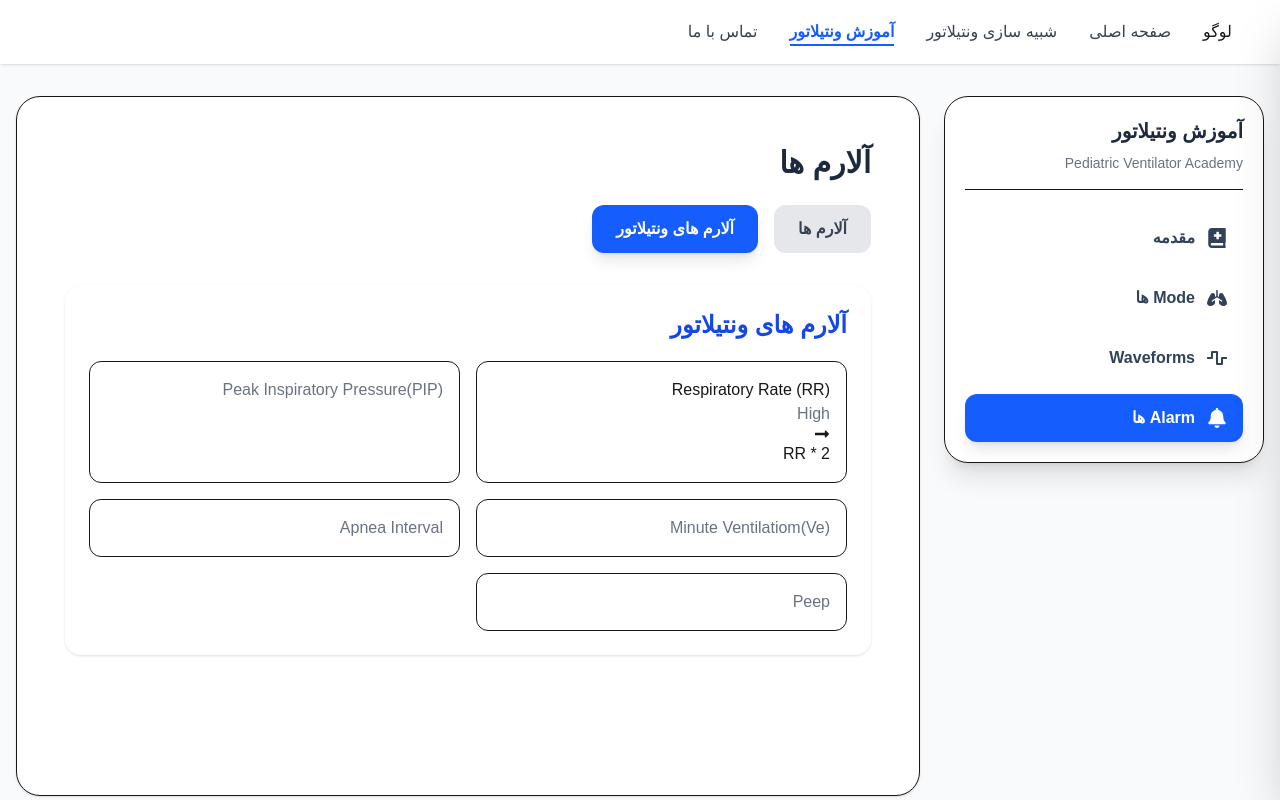
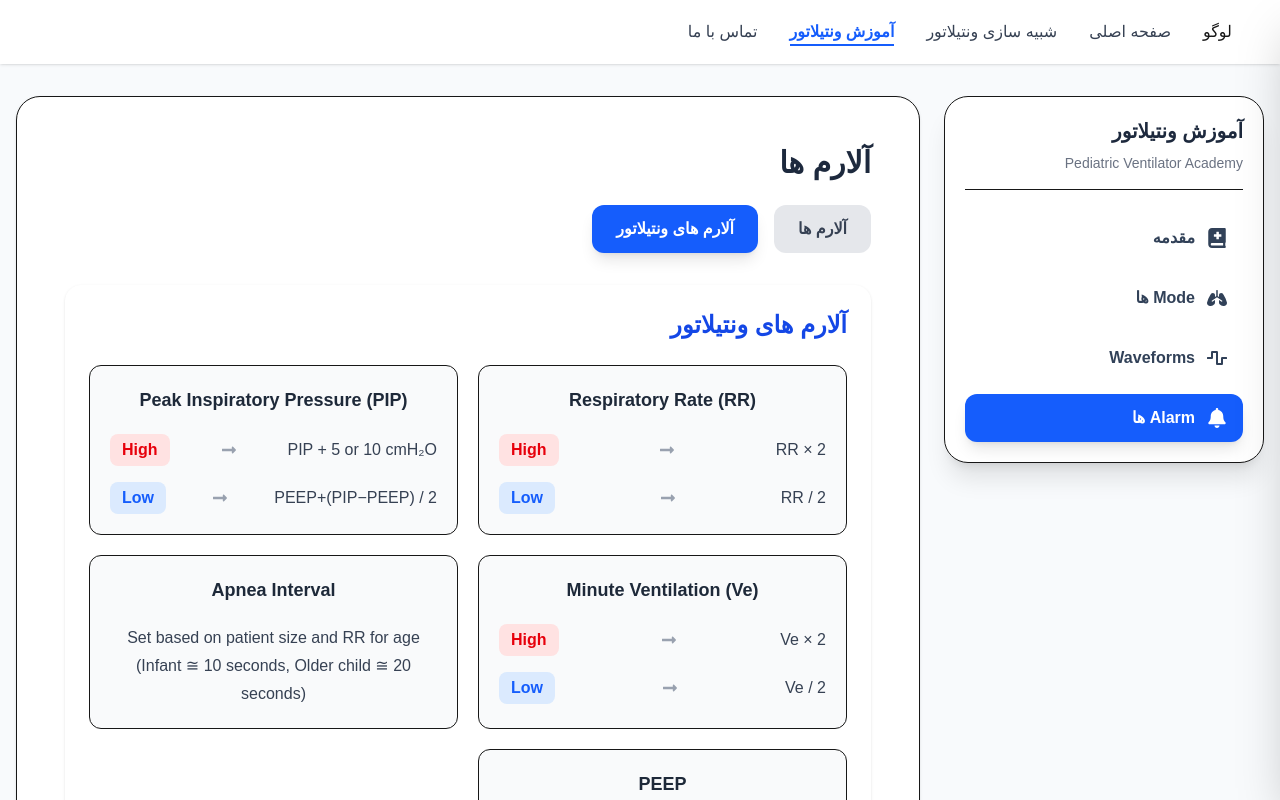
Before and after one commit to mohsenjamalpoor/ventilator-main, a Next.js app: page /ventilatortraining/alarm in a window 1280 px wide. Both pictures are taken after a click on the button "آلارم های ونتیلاتور". Shown: the top 800 px of the page. Built offline with nearby package versions, Linux system fonts and the light colour scheme.

Commit message:
edit alarm profile

```diff
--- a/src/app/ventilatortraining/alarm/page.js
+++ b/src/app/ventilatortraining/alarm/page.js
@@ -2,7 +2,8 @@
 
 import { useState } from "react";
 import Link from "next/link";
-import { FaLongArrowAltRight } from "react-icons/fa";
+
+import ProfileAlarm from "@/components/template/profileventilator/ProfileAlarm";
 
 const alarms = [
   {
@@ -20,6 +21,7 @@ const alarms = [
     slug: "apnea",
     description: "قطع تنفس بیمار",
   },
+
   {
     title: "Low Tidal Volume",
     slug: "low-volume",
@@ -31,43 +33,6 @@ const alarms = [
     description: "افزایش تعداد تنفس",
   },
 ];
-
-function ProfileContent() {
-  return (
-    <div className="bg-white rounded-2xl shadow p-6">
-      <h2 className="text-2xl font-bold text-blue-700">آلارم های ونتیلاتور</h2>
-
-      <div className="grid md:grid-cols-2 gap-4 mt-5">
-        <div className="border rounded-xl p-4">
-          <h1>Respiratory Rate (RR)</h1>
-          <span className="text-gray-500">High</span>
-          <FaLongArrowAltRight />
-          <span>RR * 2</span>
-          <p className="font-bold"></p>
-        </div>
-
-        <div className="border rounded-xl p-4">
-          <p className="text-gray-500">Peak Inspiratory Pressure(PIP)</p>
-          <p className="font-bold"> </p>
-        </div>
-
-        <div className="border rounded-xl p-4">
-          <p className="text-gray-500">Minute Ventilatiom(Ve)</p>
-          <p className="font-bold"></p>
-        </div>
-
-        <div className="border rounded-xl p-4">
-          <p className="text-gray-500"> Apnea Interval </p>
-          <p className="font-bold"></p>
-        </div>
-        <div className="border rounded-xl p-4">
-          <p className="text-gray-500"> Peep </p>
-          <p className="font-bold"></p>
-        </div>
-      </div>
-    </div>
-  );
-}
 
 export default function AlarmPage() {
   const [activeTab, setActiveTab] = useState("alarm");
@@ -146,7 +111,7 @@ export default function AlarmPage() {
           ))}
         </div>
       ) : (
-        <ProfileContent />
+        <ProfileAlarm />
       )}
     </div>
   );
--- /dev/null
+++ b/src/components/template/profileventilator/ProfileAlarm.js
@@ -0,0 +1,88 @@
+import React from "react";
+import { FaLongArrowAltRight } from "react-icons/fa";
+
+function ProfileAlarm() {
+  const alarms = [
+    {
+      title: "Respiratory Rate (RR)",
+      high: "RR × 2",
+      low: "RR / 2",
+    },
+    {
+      title: "Peak Inspiratory Pressure (PIP)",
+      high: "PIP + 5 or 10 cmH₂O",
+      low: "PEEP+(PIP−PEEP) / 2",
+    },
+    {
+      title: "Minute Ventilation (Ve)",
+      high: "Ve × 2",
+      low: "Ve / 2",
+    },
+    {
+      title: "Apnea Interval",
+      description:
+        "Set based on patient size and RR for age (Infant ≅ 10 seconds, Older child ≅ 20 seconds)",
+    },
+    {
+      title: "PEEP",
+      high: "PEEP + 2",
+      low: "PEEP - 2",
+    },
+  ];
+
+  return (
+    <div className="bg-white rounded-2xl shadow p-6">
+      <h2 className="text-2xl font-bold text-blue-700 mb-6">
+        آلارم های ونتیلاتور
+      </h2>
+
+      <div className="grid md:grid-cols-2 gap-5">
+        {alarms.map((alarm, index) => (
+          <div
+            key={index}
+            className="border rounded-xl p-5 bg-gray-50 hover:shadow-md transition"
+          >
+            <h3 className="text-lg text-center font-bold text-gray-800 mb-5">
+              {alarm.title}
+            </h3>
+
+            {/* Description */}
+            {alarm.description && (
+              <p className="text-gray-700 text-center leading-7">
+                {alarm.description}
+              </p>
+            )}
+
+            {/* High */}
+            {alarm.high && (
+              <div className="flex items-center justify-between mb-4">
+                <span className="text-gray-700 font-medium">{alarm.high}</span>
+
+                <FaLongArrowAltRight className="text-gray-400" />
+
+                <span className="px-3 py-1 rounded-lg bg-red-100 text-red-600 font-bold">
+                  High
+                </span>
+              </div>
+            )}
+
+            {/* Low */}
+            {alarm.low && (
+              <div className="flex items-center justify-between">
+                <span className="text-gray-700 font-medium">{alarm.low}</span>
+
+                <FaLongArrowAltRight className="text-gray-400" />
+
+                <span className="px-3 py-1 rounded-lg bg-blue-100 text-blue-600 font-bold">
+                  Low
+                </span>
+              </div>
+            )}
+          </div>
+        ))}
+      </div>
+    </div>
+  );
+}
+
+export default ProfileAlarm;
```
